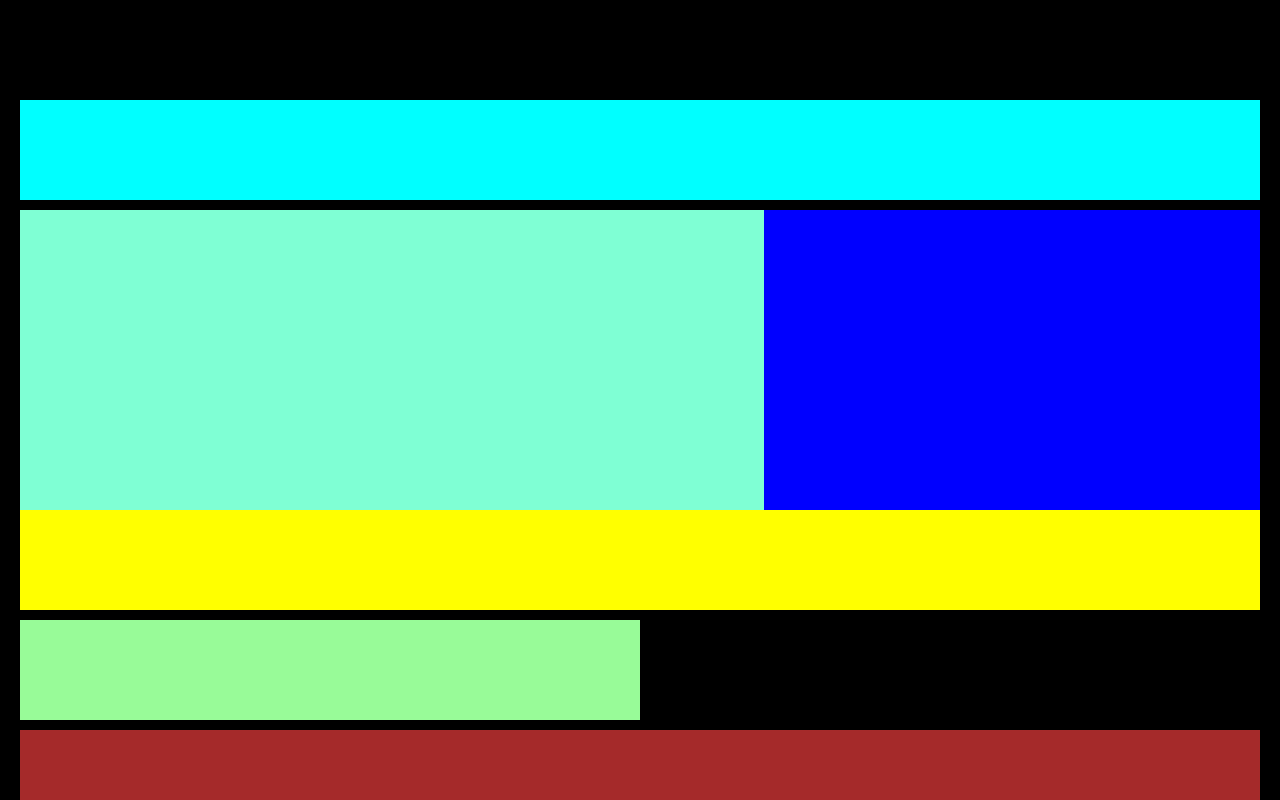
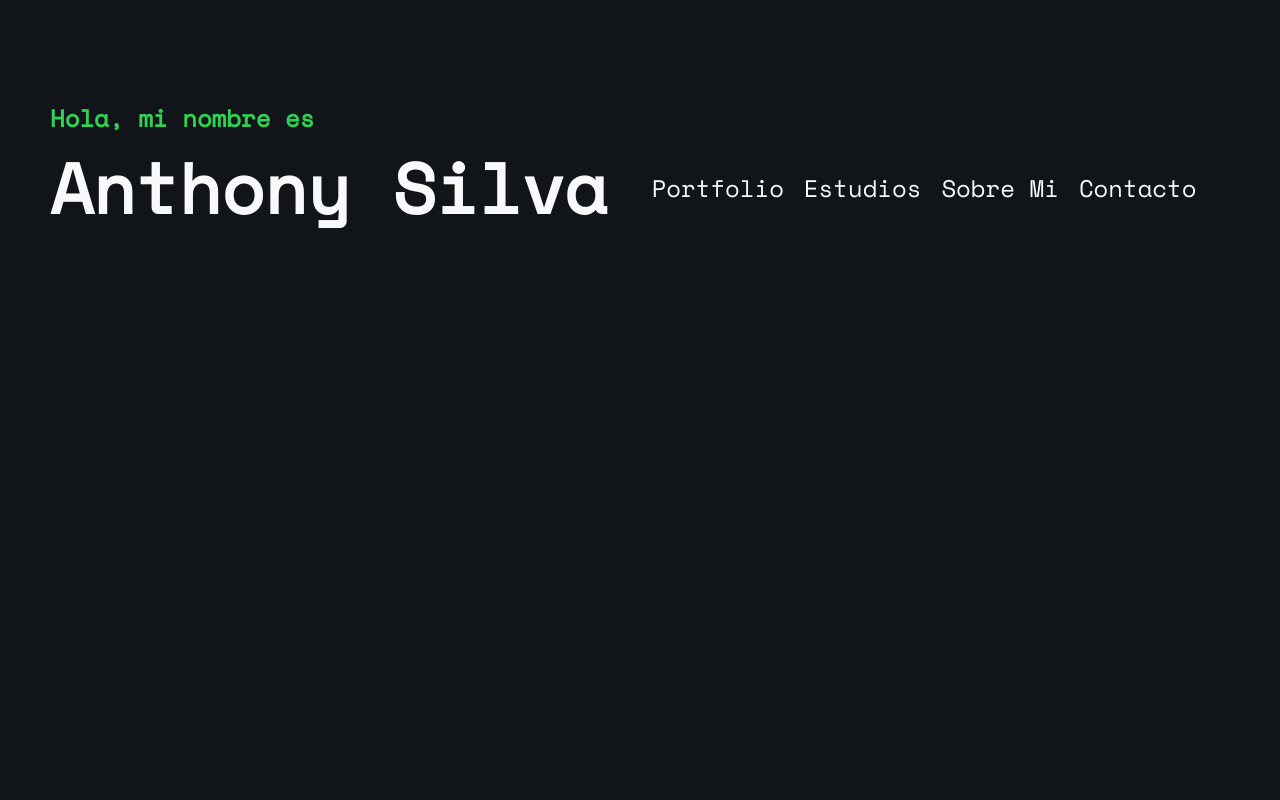
Before and after one commit to anthonysilvac91/portafolio, a website: page root/index.html in a window 1280 px wide. Shown: the top 800 px of the page. Drawn offline with nearby package versions, Linux system fonts and the light colour scheme.

Commit message:
proceso 1.0

```diff
--- a/root/index.html
+++ b/root/index.html
@@ -15,12 +15,23 @@
     <title>Anthony Silva</title>
 </head>
 <body>
-    <div class="contenedor">
-        <div class="saludo"></div>
-        <div class="principal">
-            <div class="div">
-                <div class="nombre"></div>
-                <div class="menu"></div>
+    <div class="contenedorLanding">
+        <h2>Hola, mi nombre es</h2>
+        <div class="bioContainer">
+            <div class="bioCard">
+                <div class="bioName">
+                   <h1>
+                    Anthony Silva
+                   </h1>
+                </div>
+                <div class="bioMenu">
+                    <ul>
+                        <li>Portfolio</li>
+                        <li>Estudios</li>
+                        <li>Sobre Mi</li>
+                        <li>Contacto</li>
+                    </ul>
+                </div>
             </div>
             <div class="bio"></div>
         </div>
--- /dev/null
+++ b/root/styles/source/abstracts/_variables.scss
@@ -0,0 +1,5 @@
+$colorPrincipal: #111418;
+$colorSecundario: #171D22;
+$colorTerciario: #D9D9D9;
+$blanco: #f8f9fa;
+$verde: #30D153;
--- a/root/styles/source/base/_base.scss
+++ b/root/styles/source/base/_base.scss
@@ -5,6 +5,7 @@
 
 body{
     font-family:'Space Mono', monospace;
+    background-color: #111418;
 }
 
 a{
--- /dev/null
+++ b/root/styles/source/layout/_landing.scss
@@ -0,0 +1,42 @@
+.contenedorLanding{
+    padding-top: 100px;
+    padding-left: 50px;
+    padding-bottom: 100px;
+    padding-right: 50px;
+    h2{
+        color: $verde;
+    }
+    h1{
+        color: $blanco;
+        font-size: 70px;
+    }
+    .bioContainer{
+        .bioCard{
+            display: flex;
+            .bioName{
+                width: 50%;
+
+            }
+            .bioMenu{
+                width: 50%;
+                display: flex;
+                align-items: center;
+                justify-content: flex-end;
+                padding-right: 2%;
+                ul{
+                    display: flex;
+
+
+                    li{
+                        color: $blanco;
+                        font-size: 1.5rem;
+                        padding: 10px;
+
+                    }
+                }
+            }
+
+        }
+    }
+
+}
--- a/root/styles/style.scss
+++ b/root/styles/style.scss
@@ -1,3 +1,4 @@
+@import './source/abstracts/variables';
 @import './source/page/home';
-
 @import './source/base/base.scss';
+@import './source/layout/landing';
```
Also changed, not shown: root/styles/source/layout/_header.scss (added), root/styles/style.css.
